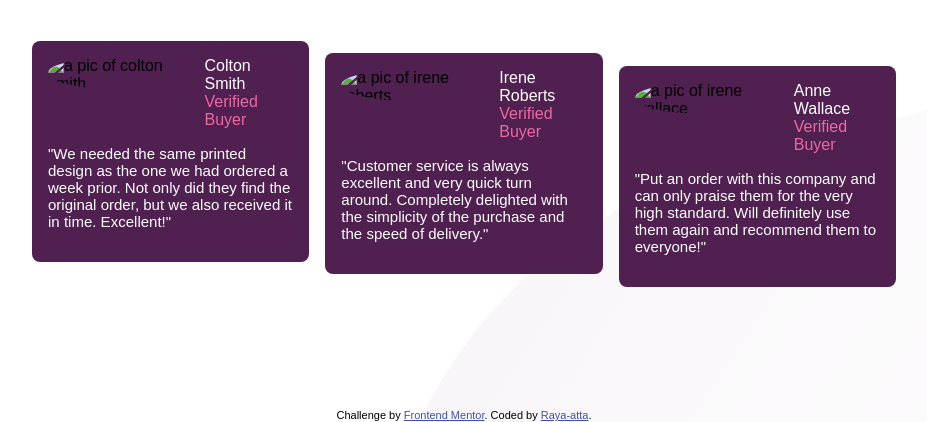
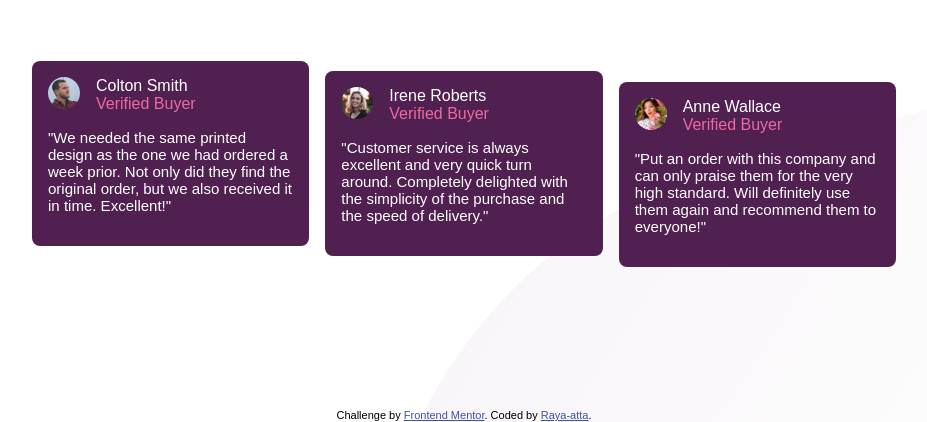
Before and after one commit to rayaatta/Social-proof-section-master, a plain HTML site: page index.html in a window 1280 px wide. Shown: the part 378-800 px from the top of the page, without its empty margins (176-1103 px from the left). Drawn offline with Linux system fonts and the light colour scheme; files whose address does not match are found by name.

Commit message:
Update index.html

```diff
--- a/index.html
+++ b/index.html
@@ -9,7 +9,7 @@
       rel="icon"
       type="image/png"
       sizes="32x32"
-      href="./images/favicon-32x32.png"
+      href="./favicon-32x32.png"
     />
     <link rel="stylesheet" href="style.css">
 
@@ -126,7 +126,7 @@
     <section class="testimonials">
     <article>
       <div>
-        <img src="images/image-colton.jpg" alt="a pic of colton smith">
+        <img src="image-colton.jpg" alt="a pic of colton smith">
         <h2>
           <span>
             Colton Smith
@@ -144,7 +144,7 @@
     </article>
   <article>
     <div>
-      <img src="images/image-irene.jpg" alt="a pic of irene roberts">
+      <img src="image-irene.jpg" alt="a pic of irene roberts">
         <h2>
           <span>
            Irene Roberts
@@ -161,7 +161,7 @@
   </article>
   <article>
     <div>
-      <img src="images/image-anne.jpg" alt="a pic of irene wallace">
+      <img src="image-anne.jpg" alt="a pic of irene wallace">
         <h2>
           <span>
             Anne Wallace
@@ -179,10 +179,11 @@
 </section>
   </main>
     <footer class="attribution">
-      Challenge by
+     <p> Challenge by
       <a href="https://www.frontendmentor.io?ref=challenge" target="_blank"
         >Frontend Mentor</a
       >. Coded by <a href="#">Raya-atta</a>.
+     </p>
     </footer>
   </body>
 </html>
```
